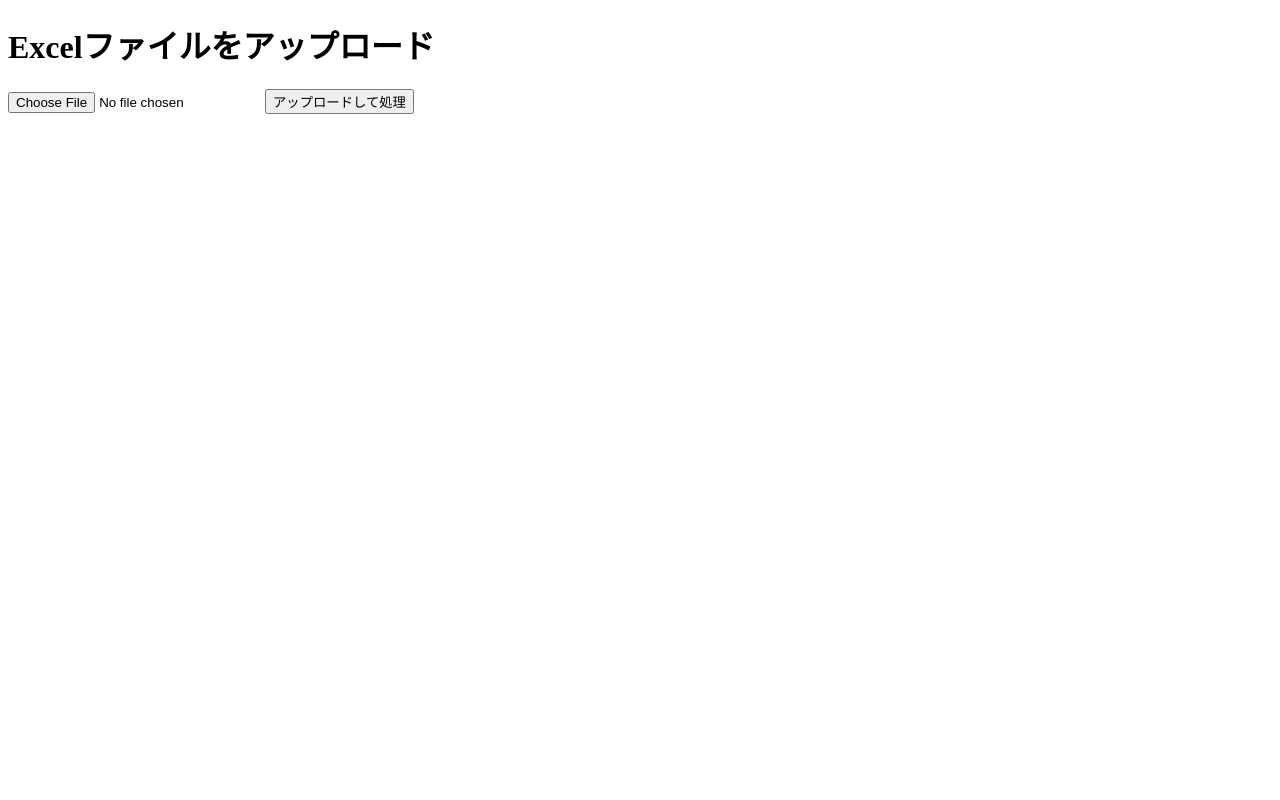
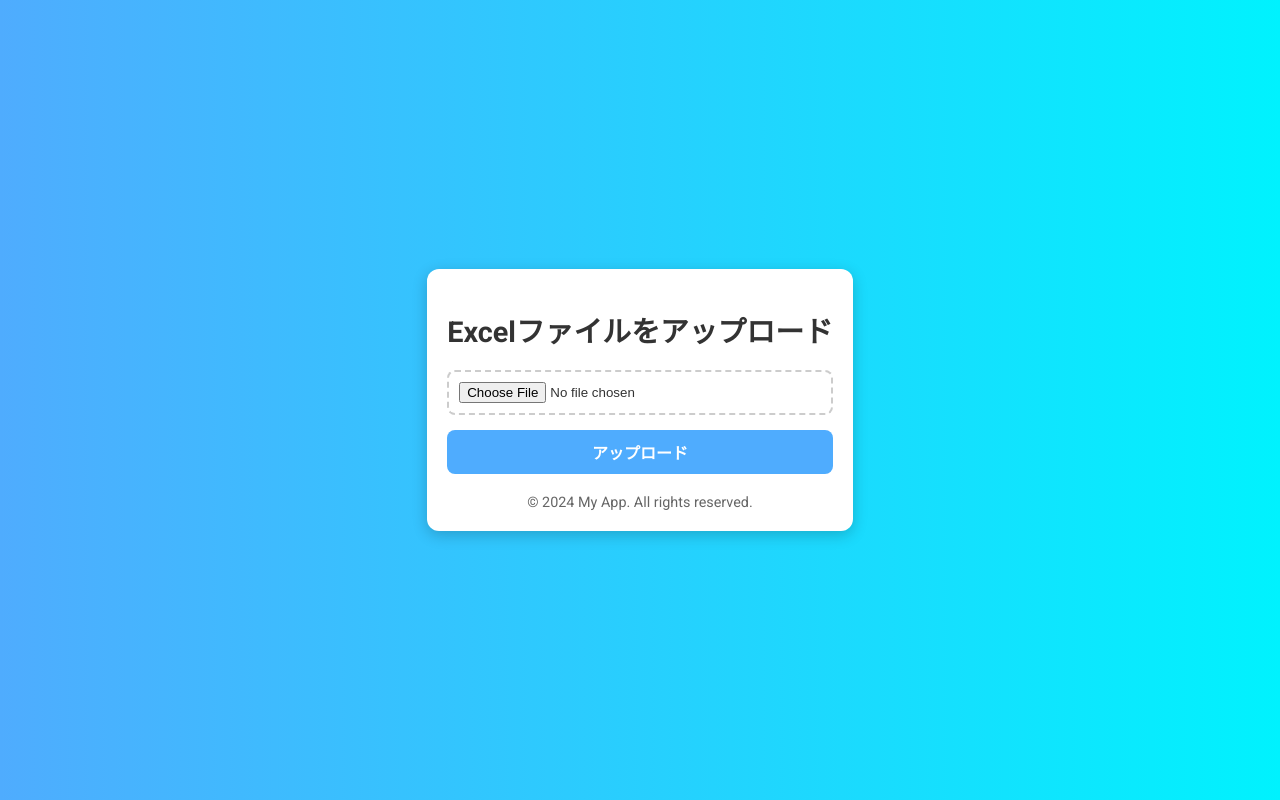
Before and after one commit to Daniel991949/my-python-app, a Flask app: page / in a window 1280 px wide. Run offline with Flask 3, Linux system fonts and the light colour scheme; parts of the project's set-up code (start-up, migrations or seed data) failed here and were passed over.

Commit message:
Update UI design with a modern look

```diff
--- a/templates/index.html
+++ b/templates/index.html
@@ -3,13 +3,85 @@
 <head>
     <meta charset="UTF-8">
     <meta name="viewport" content="width=device-width, initial-scale=1.0">
-    <title>Excel Processor</title>
+    <title>Excelファイルアップロード</title>
+    <!-- Google Fonts -->
+    <link href="https://fonts.googleapis.com/css2?family=Roboto:wght@400;700&display=swap" rel="stylesheet">
+    <!-- Custom CSS -->
+    <style>
+        body {
+            font-family: 'Roboto', sans-serif;
+            background: linear-gradient(to right, #4facfe, #00f2fe);
+            margin: 0;
+            padding: 0;
+            display: flex;
+            justify-content: center;
+            align-items: center;
+            height: 100vh;
+            color: #333;
+        }
+
+        .container {
+            background: #fff;
+            border-radius: 12px;
+            box-shadow: 0 4px 15px rgba(0, 0, 0, 0.2);
+            padding: 20px;
+            max-width: 500px;
+            text-align: center;
+        }
+
+        h1 {
+            font-size: 1.8rem;
+            margin-bottom: 20px;
+            color: #333;
+        }
+
+        form {
+            display: flex;
+            flex-direction: column;
+            gap: 15px;
+        }
+
+        input[type="file"] {
+            padding: 10px;
+            border: 2px dashed #ccc;
+            border-radius: 8px;
+            text-align: center;
+            cursor: pointer;
+            outline: none;
+        }
+
+        input[type="submit"] {
+            background: #4facfe;
+            color: white;
+            border: none;
+            padding: 10px;
+            border-radius: 8px;
+            font-size: 1rem;
+            font-weight: bold;
+            cursor: pointer;
+            transition: all 0.3s ease;
+        }
+
+        input[type="submit"]:hover {
+            background: #00f2fe;
+            transform: scale(1.05);
+        }
+
+        footer {
+            margin-top: 20px;
+            font-size: 0.9rem;
+            color: #666;
+        }
+    </style>
 </head>
 <body>
-    <h1>Excelファイルをアップロード</h1>
-    <form action="/" method="post" enctype="multipart/form-data">
-        <input type="file" name="file" accept=".xlsx,.xls" required>
-        <button type="submit">アップロードして処理</button>
-    </form>
+    <div class="container">
+        <h1>Excelファイルをアップロード</h1>
+        <form method="post" enctype="multipart/form-data">
+            <input type="file" name="file" accept=".xlsx, .xls" required>
+            <input type="submit" value="アップロード">
+        </form>
+        <footer>© 2024 My App. All rights reserved.</footer>
+    </div>
 </body>
 </html>
```
